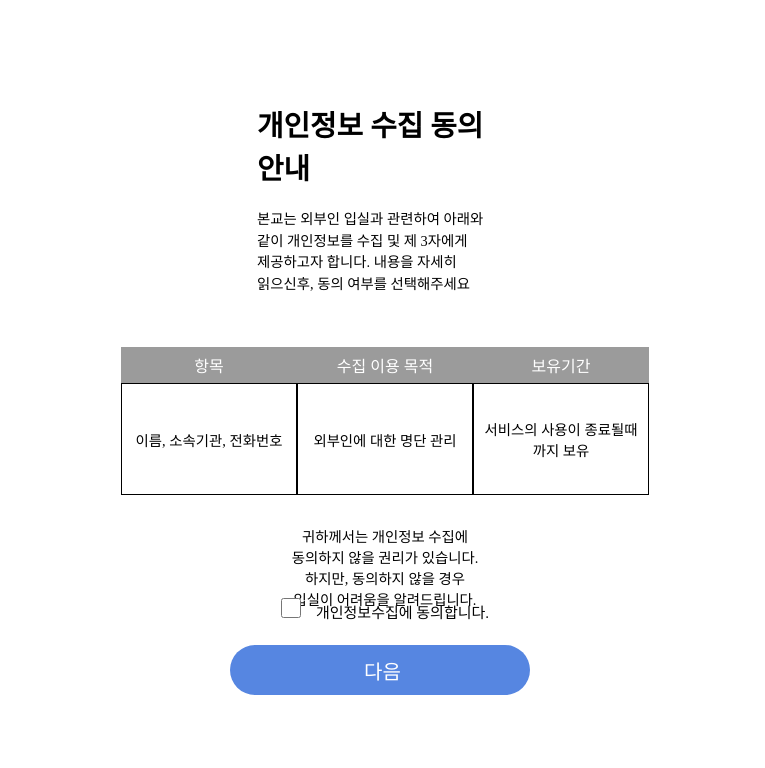
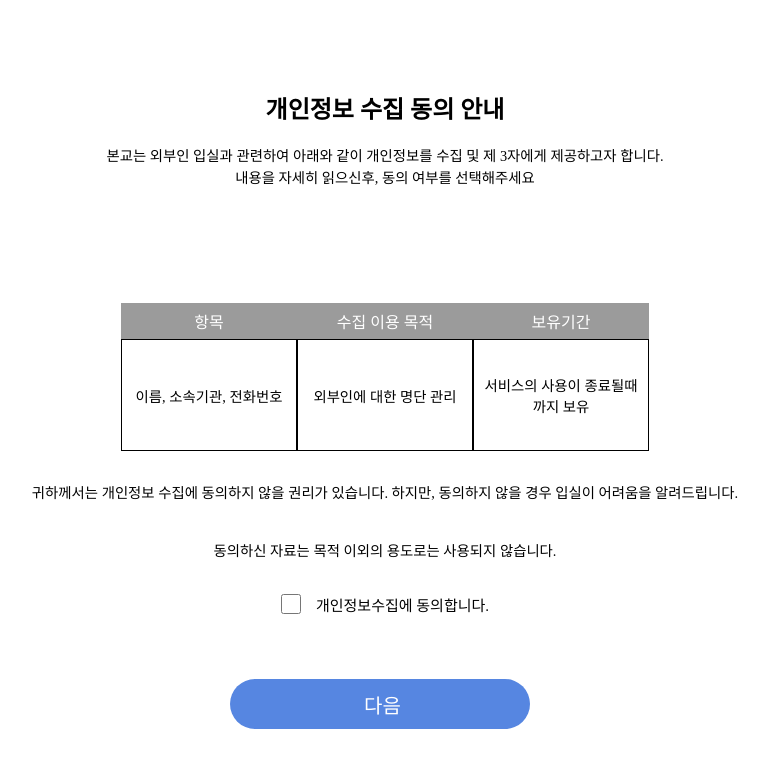
Before and after one commit to Resten1497/Entry_FrontTest, a React (Create React App) app: page /privacy in a window 1280 px wide. Shown: the top 768 px of the page, without its empty margins (255-1020 px from the left). Built offline with nearby package versions, Linux system fonts and the light colour scheme; a web font is replaced by a local one.

Commit message:
introducepage & privacypage & inputpage & completepate

```diff
--- a/src/components/buttonComponent/index.jsx
+++ b/src/components/buttonComponent/index.jsx
@@ -16,6 +16,7 @@ function Button(props) {
 }
 
 const NextBtn = styled.button`
+  margin-top: 20px;
   margin-right: 10px;
   border: none;
   width: 300px;
--- a/src/container/CompleteContainer/index.jsx
+++ b/src/container/CompleteContainer/index.jsx
@@ -20,13 +20,15 @@ function CompleteContainer() {
       <Animation />
 
       <Title>
-        {location.state}님!
+        {location.state}님
         <br /> 입장 절차가 완료되었어요!
       </Title>
       <Sub_Title>
-        경비원 아저씨에게 이 화면을 보여주시고
+        이 화면을 보여주시고
         <br />
         반드시 명찰을 받아 가세요!
+        <br />
+        퇴실 시 방문증을 반납주세요!
       </Sub_Title>
       {/* <Btn autoFocus onKeyDown={handleKeyDown}></Btn> */}
     </Container>
@@ -44,6 +46,9 @@ const Container = styled.div`
 `;
 
 const Title = styled.p`
+    @media (max-width: 300px) {
+      font-size: 1.5rem;
+  }
   font-weight: 400;
   font-size: 1.8rem;
   text-align: center;
--- a/src/container/InputContainer/index.jsx
+++ b/src/container/InputContainer/index.jsx
@@ -57,6 +57,22 @@ function InputContainer() {
     <Container>
       <Center>
         <Form onSubmit={handleSubmit(onSubmit)}>
+          <Lable>
+            <Title>카드번호</Title>
+            <StyledInput
+              type="text"
+              name="pinNumber"
+              placeholder="방문증 카드 번호 입력"
+              autoComplete="off"
+              {...register("pinNumber", {
+                required: true,
+              })}
+            />
+            <Error>
+              {errors.pinNumber?.type === "required" &&
+                "카드번호를 입력해주세요!"}
+            </Error>
+          </Lable>
           <Lable>
             <Title>이름</Title>
             <StyledInput
@@ -126,28 +142,12 @@ function InputContainer() {
                 "방문사유를 입력해주세요!"}
             </Error>
           </Lable>
-          {/* <Lable>
-            <Title>방문선생님</Title>
-            <StyledInput
-              type="text"
-              name="visitorPerson"
-              placeholder="방문하실 선생님 성함"
-              autoComplete="off"
-              {...register("visitorPerson", {
-                required: true,
-              })}
-            />
-            <Error>
-              {errors.visitorPerson?.type === "required" &&
-                "방문하실 선생님 성함을 입력해주세요!"}
-            </Error>
-          </Lable> */}
           <Lable>
             <Title>체온</Title>
             <StyledInput
               type="text"
               name="temperature"
-              placeholder="36.5"
+              placeholder="36.5 / 경비실에서 확인"
               autoComplete="off"
               {...register("temperature", {
                 required: true,
@@ -157,6 +157,7 @@ function InputContainer() {
               {errors.temperature?.type === "required" &&
                 "현재 온도를 입력해주세요!"}
             </Error>
+            <Caution>코로나 방역 기준에 맞지 않으면 출입이 불가할 수 있습니다</Caution>
           </Lable>
           {/* <Lable>
           <PrivacyLabal>
@@ -175,9 +176,9 @@ function InputContainer() {
               "개인정보수집에 동의해주세요"}
           </Error>
         </Lable> */}
-          <Lable>
+          <NextLable>
             <NextBtn onKeyDown={handleKeyDown} />
-          </Lable>
+          </NextLable>
         </Form>
       </Center>
     </Container>
@@ -188,6 +189,7 @@ const Container = styled.div`
   display: flex;
   justify-content: center;
   align-items: center;
+  width: 100vw;
   height: 100vh;
 `;
 
@@ -196,6 +198,8 @@ const Center = styled.div`
     width: 100vw;
     height: 100vh;
   }
+  width: 100vw;
+  height: 100vh;
 `;
 const Form = styled.form`
   width: 100%;
@@ -210,17 +214,39 @@ const Lable = styled.label`
   height: 130px;
 `;
 
+const NextLable = styled.label`
+  height: 130px;
+  margin-top: 30px;
+`;
+
 const Title = styled.p`
   padding-top: 15px;
   padding-bottom: 5px;
   font-weight: 400;
   font-size: 20px;
   color: #52525c;
+  @media (max-width: 300px) {
+    width: 200px;
+    font-size: 17px;
+  }
+`;
+
+const Caution = styled.p`
+    @media (max-width: 300px) {
+    width: 200px;
+  }
+  padding: 5px 0 5px 0;
+  width: 280px;
+  color: #52525c;
+  font-size: 14px;
 `;
 
 const StyledInput = styled.input`
   @media (max-width: 300px) {
     width: 200px;
+    &::placeholder {
+      font-size: 20px;
+    }
   }
   width: 280px;
   height: 50px;
@@ -229,7 +255,7 @@ const StyledInput = styled.input`
   background: #ffffff;
   border: 2px solid #d9d9d9;
   border-radius: 8px;
-  padding-left: 20px;
+  padding-left: 10px;
   &:focus {
     outline: 2px solid #5686e1;
   }
@@ -241,51 +267,54 @@ const StyledInput = styled.input`
   }
 `;
 
-const CheckBox = styled.input`
-  margin-right: 15px;
-  width: 25px;
-  height: 25px;
-  background: #ffffff;
-  &:focus {
-    outline: none;
-  }
-  @media (max-width: 300px) {
-    width: 20px;
-    height: 20px;
-  }
-`;
+// const CheckBox = styled.input`
+//   margin-right: 15px;
+//   width: 25px;
+//   height: 25px;
+//   background: #ffffff;
+//   &:focus {
+//     outline: none;
+//   }
+//   @media (max-width: 300px) {
+//     width: 20px;
+//     height: 20px;
+//   }
+// `;
 
-const PrivacyLabal = styled.div`
-  width: 300px;
-  margin-top: 33px;
-  display: flex;
-  align-items: center;
-  @media (max-width: 300px) {
+// const PrivacyLabal = styled.div`
+//   width: 300px;
+//   margin-top: 33px;
+//   display: flex;
+//   align-items: center;
+//   @media (max-width: 300px) {
+//     width: 200px;
+//     line-height: 25px;
+//   }
+// `;
+
+// const Privacy = styled.p`
+//   font-style: normal;
+//   font-weight: 400;
+//   height: 26px;
+//   font-size: 20px;
+//   @media (max-width: 300px) {
+//     font-size: 14px;
+//   }
+// `;
+
+// const Btn = styled.div`
+//   width: 300px;
+//   display: flex;
+//   justify-content: flex-end;
+// `;
+
+const Error = styled.p`
+    @media (max-width: 300px) {
     width: 200px;
-    line-height: 25px;
-  }
-`;
-
-const Privacy = styled.p`
-  font-style: normal;
-  font-weight: 400;
-  height: 26px;
-  font-size: 20px;
-  @media (max-width: 300px) {
     font-size: 14px;
   }
-`;
-
-const Btn = styled.div`
-  width: 300px;
-  display: flex;
-  justify-content: flex-end;
-`;
-
-const Error = styled.p`
   color: #ff6464;
   padding: 5px 0 0 5px;
-  height: 25px;
 `;
 
 export default InputContainer;
--- a/src/container/IntroduceContainer/index.jsx
+++ b/src/container/IntroduceContainer/index.jsx
@@ -22,7 +22,7 @@ function IntroduceContainer() {
             <br />
             오신것을 환영합니다.
           </MainText>
-          <SubText>신분확인을 위해 몇가지를 작성해주세요!!</SubText>
+          <SubText>방문 등록을 위해 다음을 입력해주세요!!</SubText>
         </Content>
         <NextBtn onClick={handleLinkOnClick} onKeyDown={handleKeyDown} />
       </Main>
--- a/src/container/PrivacyContainer/index.jsx
+++ b/src/container/PrivacyContainer/index.jsx
@@ -50,6 +50,8 @@ function Privacy() {
           귀하께서는 개인정보 수집에 동의하지 않을 권리가 있습니다. 하지만,
           동의하지 않을 경우 입실이 어려움을 알려드립니다.
         </OptionalLabel>
+        <br />
+        <OptionalLabel>동의하신 자료는 목적 이외의 용도로는 사용되지 않습니다.</OptionalLabel>
         <LabelContent>
           <PrivacyLabal>
             <CheckBox type="checkbox" autoFocus name="privacyLabal" ref={ref} />
@@ -98,20 +100,20 @@ const OptionalLabel = styled.p`
   text-align: center;
   word-break: keep-all;
   @media (min-width: 481px) {
-    width: 15vw;
+    width: 70vw;
   }
 `;
 const Container = styled.div`
   width: 100vw;
-  height: 90vh;
+  height: 100vh;
   overflow: hidden;
 `;
 const LabelContent = styled.div`
   height: 10vh;
 `;
 const Main = styled.div`
-  width: 100vw;
-  height: 100vh;
+  width: 100%;
+  height: 100%;
   margin: 0 auto;
   display: flex;
   flex-direction: column;
@@ -123,15 +125,15 @@ const Content = styled.div`
   padding-left: 20px;
   padding-right: 20px;
   width: 90vw;
-  letter-spacing:10px
   height: 20vh;
   display: flex;
   flex-direction: column;
   line-height: 1.5;
   justify-content: center;
-
   @media (min-width: 481px){
-    width: 20vw;
+    width: 100%;
+    text-align: center;
+    margin-bottom: 20px;
   }
 `;
 const TableContent = styled.div`
@@ -144,14 +146,19 @@ const TableContent = styled.div`
 `;
 
 const MainText = styled.h1`
-  font-size: 1.8em;
+  font-size: 1.5em;
   font-weight: 600;
   padding-bottom: 18px;
 `;
 
 const SubText = styled.p`
+  padding: 0 0 20px 0;
   font-size: 0.9em;
   word-break: keep-all;
+  @media (min-width: 481px) {
+    width: 560px;
+    margin: 0 auto;
+  }
 `;
 const ErrorText = styled.p`
   font-size: 0.9em;
@@ -178,7 +185,7 @@ const CheckBox = styled.input`
 `;
 
 const PrivacyLabal = styled.div`
-  margin-top: 33px;
+  margin-top: 15px;
   display: flex;
   align-items: center;
   @media (max-width: 300px) {
@@ -188,6 +195,11 @@ const PrivacyLabal = styled.div`
 `;
 
 const PrivacyText = styled.p`
+  @media (max-width: 300px) {
+      padding-bottom: 10px;
+      font-size: 14px;
+  }
+  padding-bottom: 5px;
   font-style: normal;
   font-weight: 400;
   height: 15px;
```
